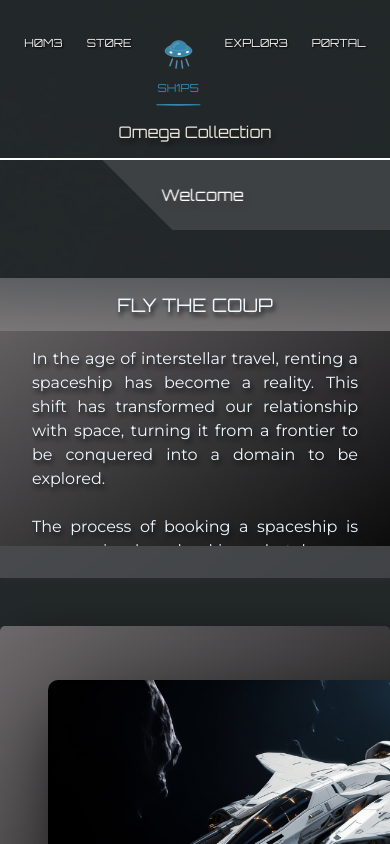
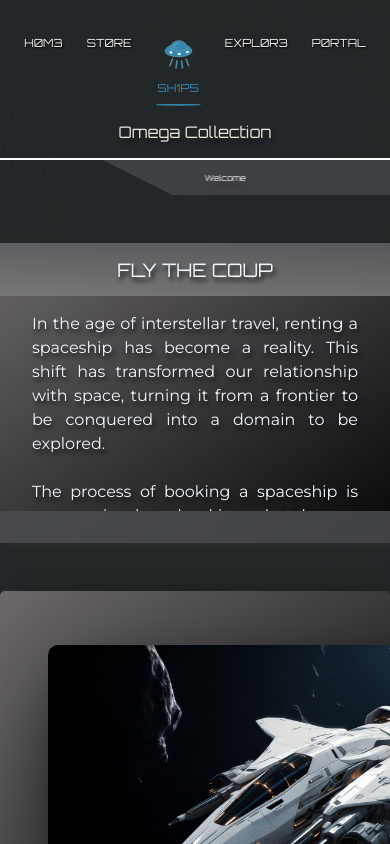
Before and after one commit to thegroosalugg/Andromeda, a React (Vite) app: page /ships in a window 390 px wide. Shown: the top 844 px of the page. Built offline with nearby package versions, Linux system fonts and the light colour scheme.

Commit message:
banner updated

```diff
--- a/src/components/banner/Banner.module.css
+++ b/src/components/banner/Banner.module.css
@@ -1,18 +1,28 @@
 .banner {
   display: flex;
   align-items: center;
-  justify-content: center;
+  justify-content: end;
   background-color: rgba(66, 70, 73, 0.867);
   width: 75vw;
   height: 70px;
   clip-path: polygon(0% 0%, 100% 0%, calc(100% - 70px) 100%, 0% 100%);
+
+  span {
+    font-size: 1em;
+    font-family: 'Orbitron', sans-serif;
+    color: #ffffff;
+    text-shadow: 2px 4px 4px rgb(66, 62, 62);
+    margin-left: 1rem;
+    margin-right: 35%;
+  }
 }
 
-.banner span {
-  font-size: 1em;
-  font-family: 'Orbitron', sans-serif;
-  color: #ffffff;
-  text-shadow: 2px 4px 4px rgb(66, 62, 62);
-  margin-left: auto;
-  margin-right: 20%;
+@media screen and (min-width: 320px) and (max-width: 440px) {
+  .banner {
+    height: 35px;
+
+    span {
+      font-size: 0.5rem;
+    }
+  }
 }
```
